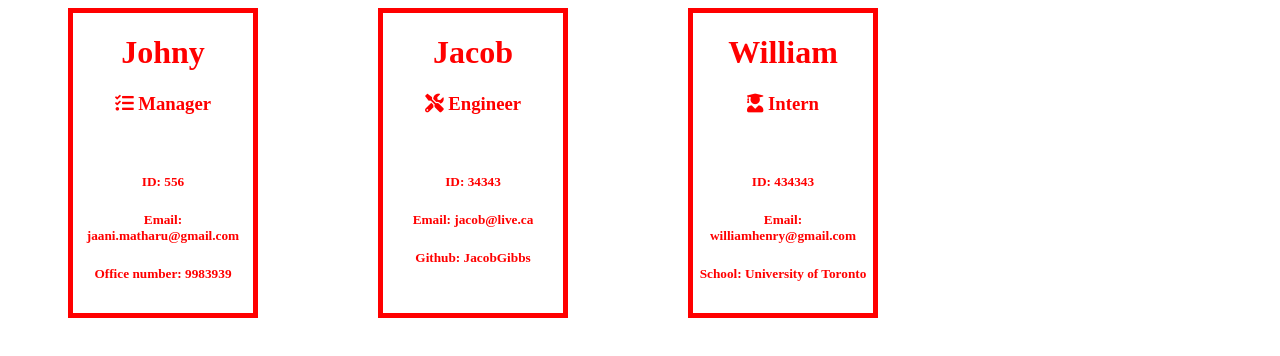
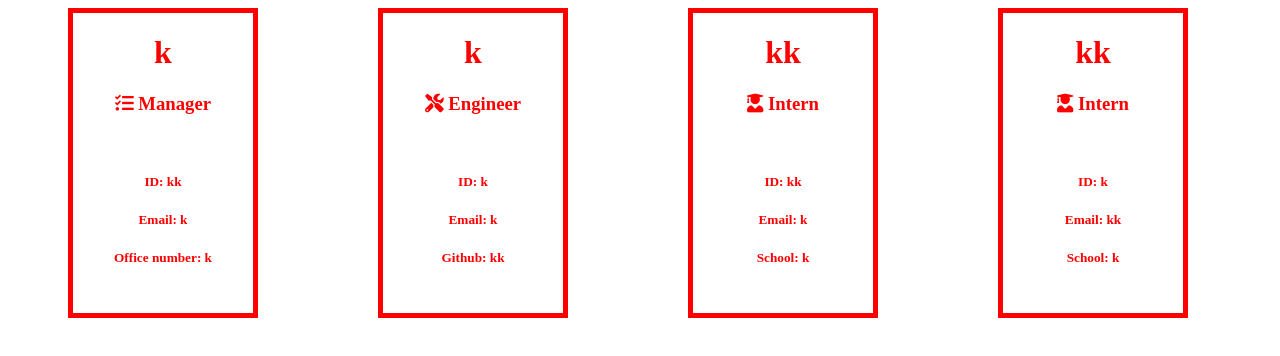
Before and after one commit to JohnnyMatharu/Team-Profile-Generator, a website: page index.html in a window 1280 px wide. Drawn offline with Linux system fonts and the light colour scheme.

Commit message:
few updates

```diff
--- a/index.html
+++ b/index.html
@@ -18,26 +18,33 @@
 <div class = "section">
 
         <div class = "frame">
-        <h1>Johny</h1>
+        <h1>k</h1>
         <h3><i class="fas fa-tasks"></i>  Manager</h3>
         <br>
-        <h5>ID: 556</h5>
-        <h5>Email: jaani.matharu@gmail.com</h5>
-        <h5>Office number: 9983939</h5>
+        <h5>ID: kk</h5>
+        <h5>Email: k</h5>
+        <h5>Office number: k</h5>
         </div><div class = "frame">
-    <h1>Jacob</h1>
+    <h1>k</h1>
     <h3><i class="fas fa-tools"></i>  Engineer</h3>
     <br>
-    <h5>ID: 34343</h5>
-    <h5>Email: jacob@live.ca</h5>
-    <h5>Github: JacobGibbs</h5>
+    <h5>ID: k</h5>
+    <h5>Email: k</h5>
+    <h5>Github: kk</h5>
     </div><div class = "frame">
-    <h1>William</h1>
+    <h1>kk</h1>
     <h3><i class="fas fa-user-graduate"></i>  Intern</h3>
     <br>
-    <h5>ID: 434343</h5>
-    <h5>Email: williamhenry@gmail.com</h5>
-    <h5>School: University of Toronto</h5>
+    <h5>ID: kk</h5>
+    <h5>Email: k</h5>
+    <h5>School: k</h5>
+    </div><div class = "frame">
+    <h1>kk</h1>
+    <h3><i class="fas fa-user-graduate"></i>  Intern</h3>
+    <br>
+    <h5>ID: k</h5>
+    <h5>Email: kk</h5>
+    <h5>School: k</h5>
     </div>
 </div>
 </body>
--- a/index.js
+++ b/index.js
@@ -10,9 +10,9 @@ const Engineer = require('./lib/engineer');
 const pageTemplate = require('./pageTemplate');
 //test
 //const testpageTemplate = require('./testpageTemplate');
-let team1 = [];
-let team2 = [];
-let team3 = [];
+let team1 = ["Manager"];
+let team2 = ["Engineer"];
+let team3 = ["Intern"];
 
 
 
```
Also changed, not shown: pageTemplate.js (+8 -20 lines).
